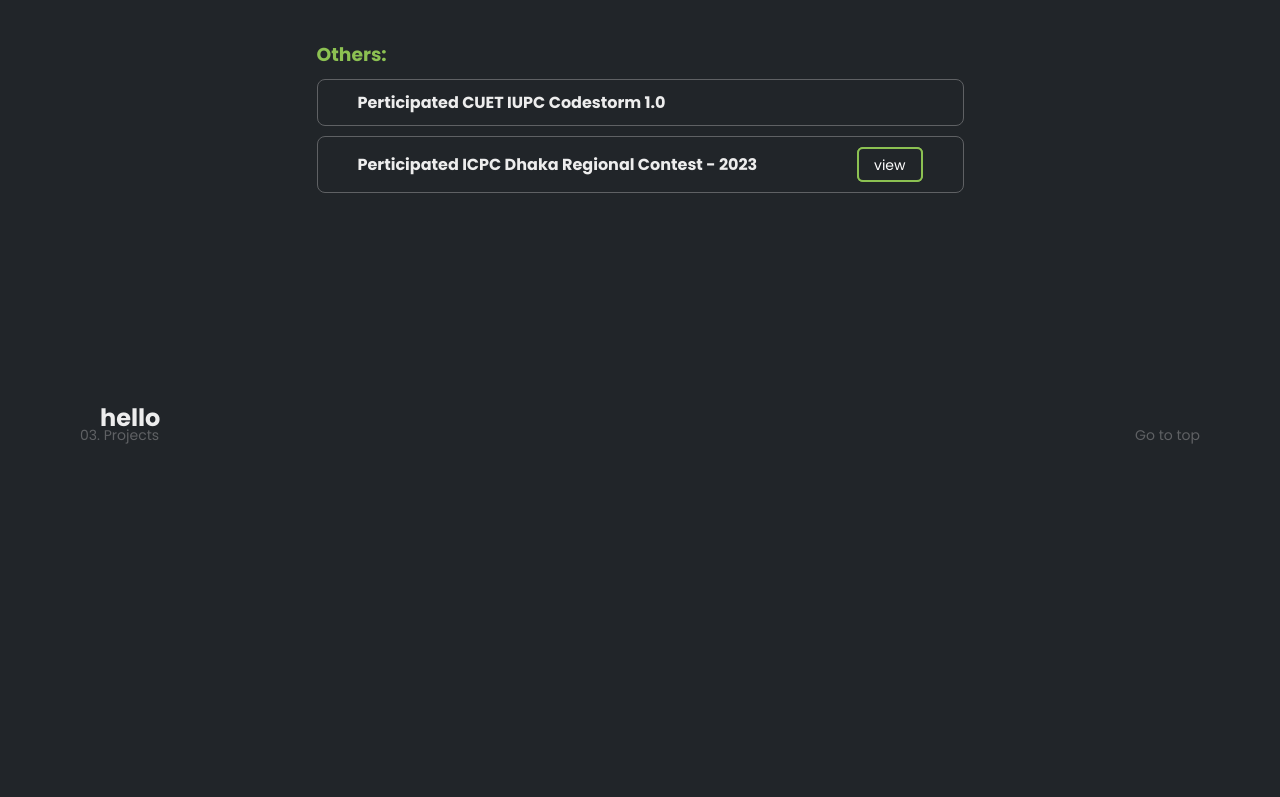
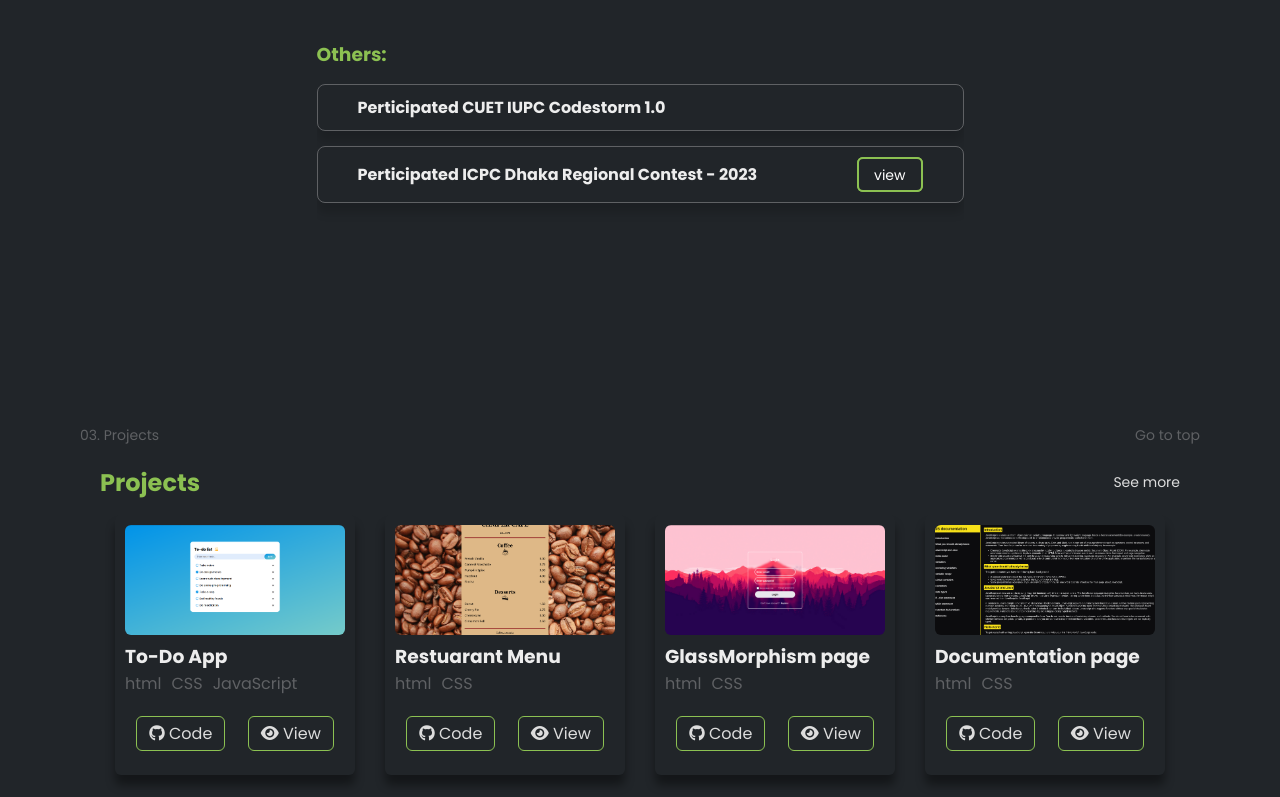
Before and after one commit to nasemul1/nasemul_portfolio, a React (Vite) app: page / in a window 1280 px wide. Shown: the part 2000-2797 px from the top of the page. Built offline with nearby package versions, Linux system fonts and the light colour scheme.

Commit message:
modified src

```diff
--- a/src/achievements/Achiev.css
+++ b/src/achievements/Achiev.css
@@ -28,11 +28,12 @@
 
 .front-end .achiev-box, .cp .achiev-box{
     padding: 10px 40px;
-    margin: 10px 0;
+    margin: 15px 0;
     display: flex;
     justify-content: space-between;
     align-items: center;
     border: 1px solid #5F6164;
+    box-shadow: 0px 10px 10px 0px rgba(0,0,0,0.15);
     border-radius: 8px;
 }
 
--- a/src/header/Header.css
+++ b/src/header/Header.css
@@ -5,6 +5,7 @@
     z-index: 10;
     position: absolute;
     width: 100%;
+    background-color: #212529;
 }
 
 .top #head{
--- a/src/index.css
+++ b/src/index.css
@@ -183,7 +183,7 @@ section{
     width: 40px;
     position: fixed;
     bottom: 0;
-    z-index: 10;
+    z-index: 11;
     left: 20px;
     right: auto;
 }
@@ -230,7 +230,7 @@ section{
     width: 40px;
     position: fixed;
     bottom: 0;
-    z-index: 10;
+    z-index: 11;
     left: auto;
     right: 20px;
     display: flex;
--- a/src/projects/Projects.css
+++ b/src/projects/Projects.css
@@ -1,7 +1,101 @@
 .projects-body{
     width: 100%;
-    height: 100%;
-    padding: 0 100px;
+    height: 100vh;
+    padding: 65px 100px;
+    overflow-y: scroll;
+}
+.project-heading{
+    width: 100%;
     display: flex;
-    align-items: flex-start;
+    justify-content: space-between;
+    align-items: center;
 }
+.project-heading h2{
+    color: #8CC152;
+}
+
+.project-heading a{
+    text-decoration: none;
+    color: #ddd;
+    font-size: 14px;
+}
+
+.project-heading a:hover{
+    color: #8CC152;
+}
+
+.project-container{
+    width: 100%;
+    display: flex;
+    justify-content: center;
+    flex-wrap: wrap;
+}
+
+.project-container .proj{
+    width: 240px;
+    height: 260px;
+    margin: 15px;
+    padding: 10px;
+    border-radius: 6px;
+    box-shadow: 0px 10px 10px 0px rgba(0,0,0,0.4);
+    transition: transform 250ms ease-in-out;
+}
+
+.project-container .proj:hover{
+    transform: scale(1.1);
+}
+
+.proj img{
+    width: 220px;
+    height: 110px;
+    object-fit: cover;
+    border: none;
+    border-radius: 6px;
+    /* transition: transform 250ms ease-in-out; */
+}
+
+/* .proj img:hover{
+    transform: scale(1.1);
+} */
+
+.proj .proj-bottom{
+    height: 120px;
+}
+
+.proj-bottom .proj-tag{
+    display: flex;
+}
+
+.proj-tag span{
+    margin-right: 10px;
+    color: #5F6164;
+}
+
+.proj-btn{
+    display: flex;
+    justify-content: space-around;
+    margin: 20px 0;
+}
+
+.proj-btn div{
+    padding: 4px 12px;
+    border: 1px solid #8CC152;
+    border-radius: 6px;
+}
+
+.proj-btn div a{
+    text-decoration: none;
+    color: #ddd;
+}
+
+.proj-btn div a:hover{
+    color: #8CC152;
+}
+
+@media only screen and (max-width: 600px){
+    .projects-body{
+        width: 100%;
+        height: 100vh;
+        padding: 65px 40px 40px 40px;
+    }
+}
--- a/src/projects/Projects.jsx
+++ b/src/projects/Projects.jsx
@@ -1,12 +1,78 @@
 import Header from "../header/Header";
 import './Projects.css'
+import toDo from '../assets/to_do.png'
+import restuarant from '../assets/restuarent.png'
+import technical from '../assets/technical.png'
+import glass from '../assets/glass.png'
 
 const Projects = () => {
     return (
         <>
             <Header title="03. Projects"/>
             <div className="projects-body">
-                <h2>hello</h2>
+                <div className="project-heading">
+                    <h2>Projects</h2>
+                    <a href="">See more</a>
+                </div>
+                <div className="project-container">
+                    <div className="proj">
+                        <img src={toDo} alt="to do app image" />
+                        <div className="proj-bottom">
+                            <h3>To-Do App</h3>
+                            <div className="proj-tag">
+                                <span>html</span>
+                                <span>CSS</span>
+                                <span>JavaScript</span>
+                            </div>
+                            <div className="proj-btn">
+                                <div><a href="https://github.com/nasemul1/to-do-list" target="_blank"><i class="fa-brands fa-github"></i> Code</a></div>
+                                <div><a href="https://nasemul1.github.io/to-do-list/" target="_blank"><i class="fa-solid fa-eye"></i> View</a></div>
+                            </div>
+                        </div>
+                    </div>
+                    <div className="proj">
+                        <img src={restuarant} alt="restuarant menu image" />
+                        <div className="proj-bottom">
+                            <h3>Restuarant Menu</h3>
+                            <div className="proj-tag">
+                                <span>html</span>
+                                <span>CSS</span>
+                            </div>
+                            <div className="proj-btn">
+                                <div><a href="https://github.com/nasemul1/restaurantMenu" target="_blank"><i class="fa-brands fa-github"></i> Code</a></div>
+                                <div><a href="https://nasemul1.github.io/restaurantMenu/" target="_blank"><i class="fa-solid fa-eye"></i> View</a></div>
+                            </div>
+                        </div>
+                    </div>
+                    <div className="proj">
+                        <img src={glass} alt="Glass morphism page" />
+                        <div className="proj-bottom">
+                            <h3>GlassMorphism page</h3>
+                            <div className="proj-tag">
+                                <span>html</span>
+                                <span>CSS</span>
+                            </div>
+                            <div className="proj-btn">
+                                <div><a href="https://github.com/nasemul1/glass_morphism" target="_blank"><i class="fa-brands fa-github"></i> Code</a></div>
+                                <div><a href="https://nasemul1.github.io/glass_morphism/" target="_blank"><i class="fa-solid fa-eye"></i> View</a></div>
+                            </div>
+                        </div>
+                    </div>
+                    <div className="proj">
+                        <img src={technical} alt="Technical documentation page" />
+                        <div className="proj-bottom">
+                            <h3>Documentation page</h3>
+                            <div className="proj-tag">
+                                <span>html</span>
+                                <span>CSS</span>
+                            </div>
+                            <div className="proj-btn">
+                                <div><a href="https://github.com/nasemul1/technicaldocumentationpage" target="_blank"><i class="fa-brands fa-github"></i> Code</a></div>
+                                <div><a href="https://nasemul1.github.io/technicaldocumentationpage/" target="_blank"><i class="fa-solid fa-eye"></i> View</a></div>
+                            </div>
+                        </div>
+                    </div>
+                </div>
             </div>
         </>
     );
```
Also changed, not shown: src/assets/glass.png (added).
